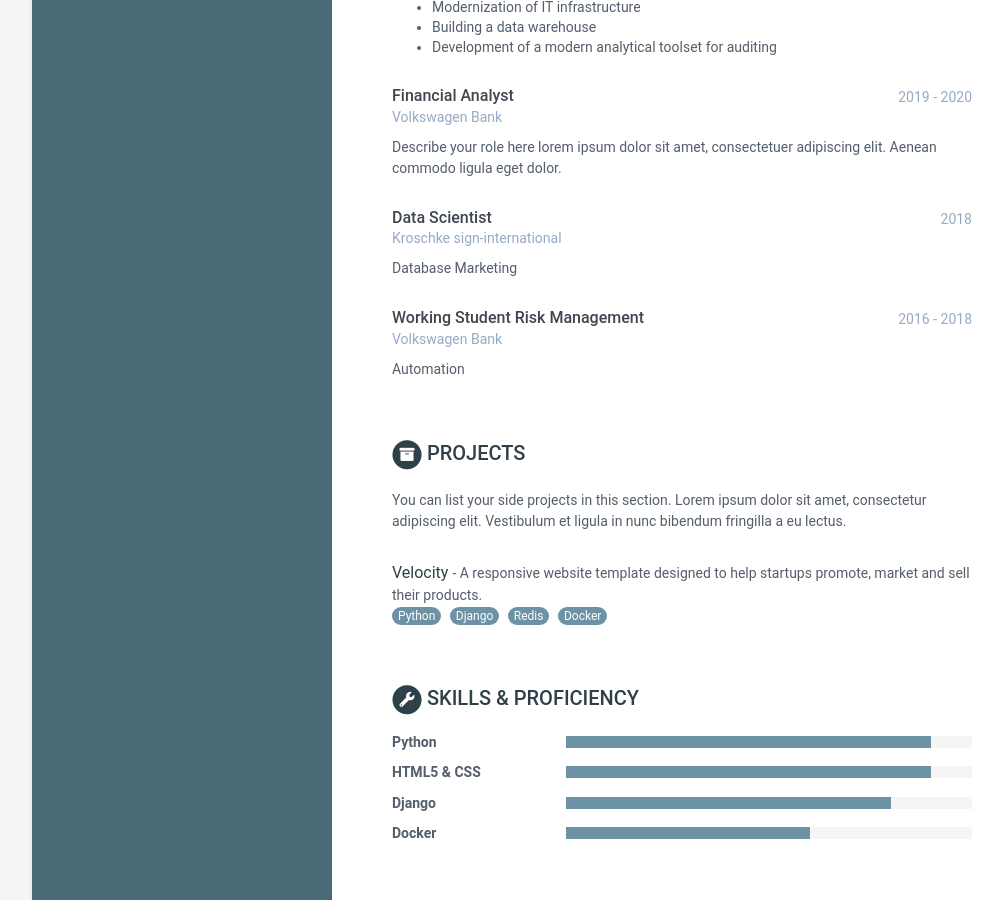
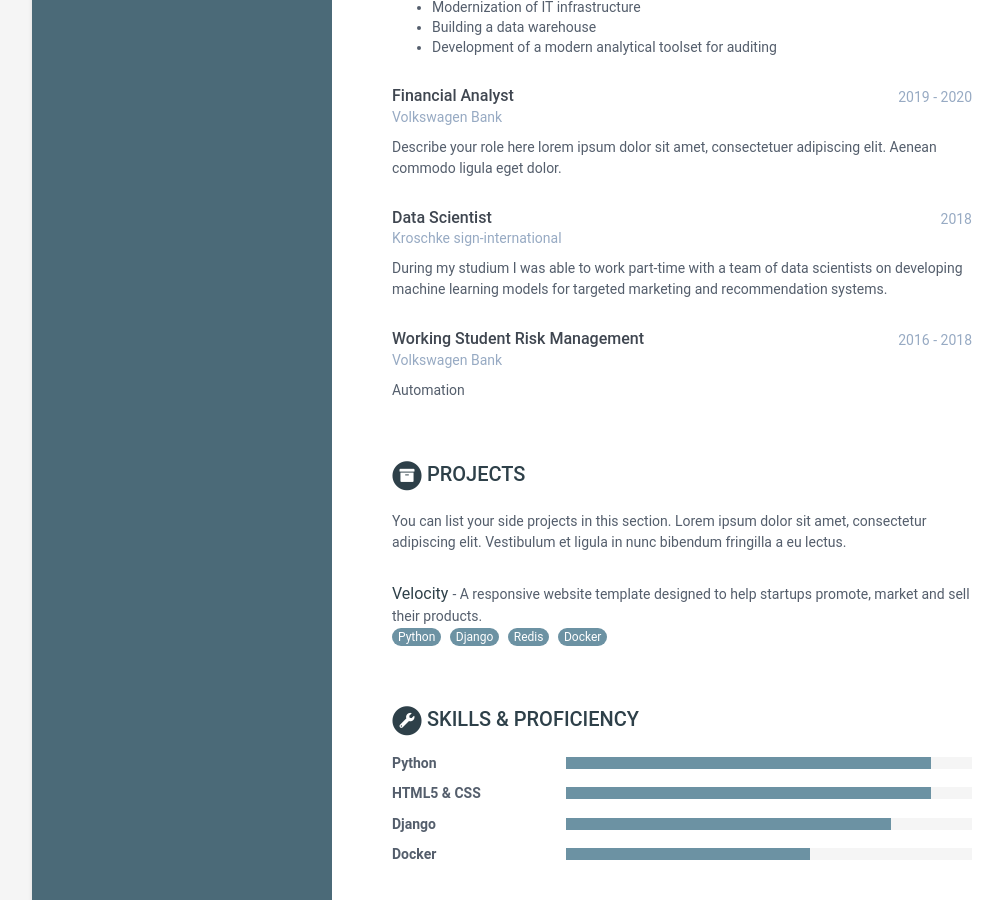
Before and after one commit to acrede/acrede.github.io, a Jekyll site: the page built from index.html, in a window 1280 px wide and 900 px high, scrolled down 1432 px. Shown: the whole window, without its empty margins (108-1111 px from the left). Built offline with Jekyll 4.4.1, drawn with Linux system fonts in a browser that asks for light colours.

Commit message:
database marketing added

```diff
--- a/_data/data.yml
+++ b/_data/data.yml
@@ -144,7 +144,9 @@ experiences:
         time: 2018
         company: Kroschke sign-international
         details: |
-          Database Marketing
+          During my studium I was able to work part-time with a team of data scientists
+          on developing machine learning models for targeted marketing and recommendation
+          systems.
 
       - role: Working Student Risk Management
         time: 2016 - 2018
```
